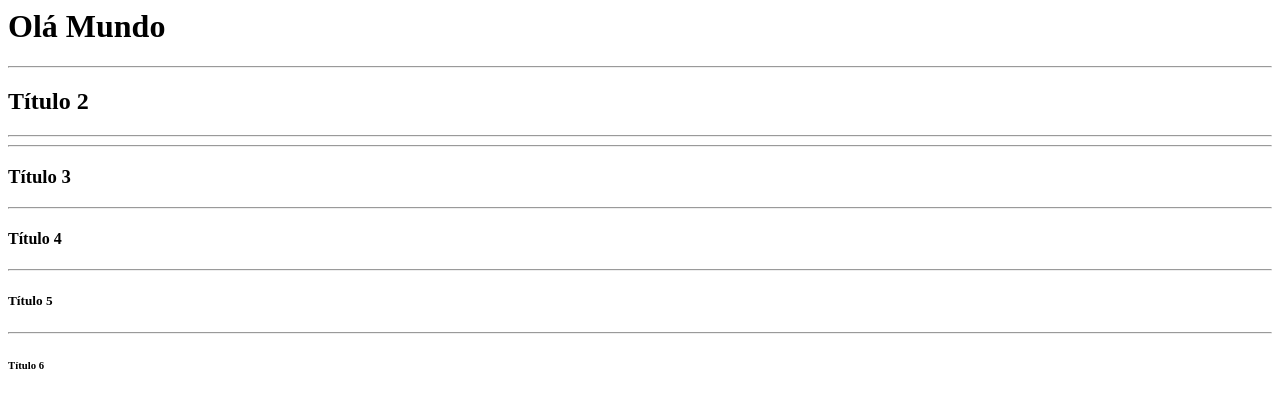
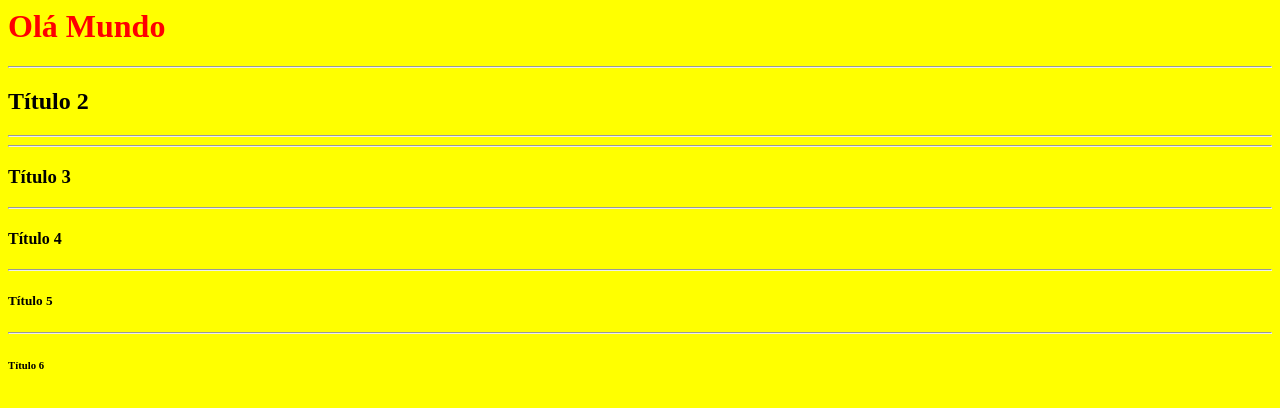
Before and after one commit to alaorjunior/minha_primeira_pagina_backend, a plain HTML site: page index.html in a window 1280 px wide. Drawn offline with Linux system fonts and the light colour scheme.

Commit message:
sintaxe do css inline tirando {{
Foi retirado as chaves pois o css é inline

```diff
--- a/index.html
+++ b/index.html
@@ -1,9 +1,9 @@
-<body style= "{background-color: yellow;}">
+<body style= "background-color: yellow;">
 
-    <h1 style= "{color: red;}"> Olá Mundo </h1>
+    <h1 style= "color: red;"> Olá Mundo </h1>
     <hr>
     <h2> Título 2 </h2>
-    <hr style= "{border-size: 10px; color: green;}">
+    <hr style= "border-size: 10px; color: green;">
     <hr>
     <h3> Título 3</h3>
     <hr>
```
